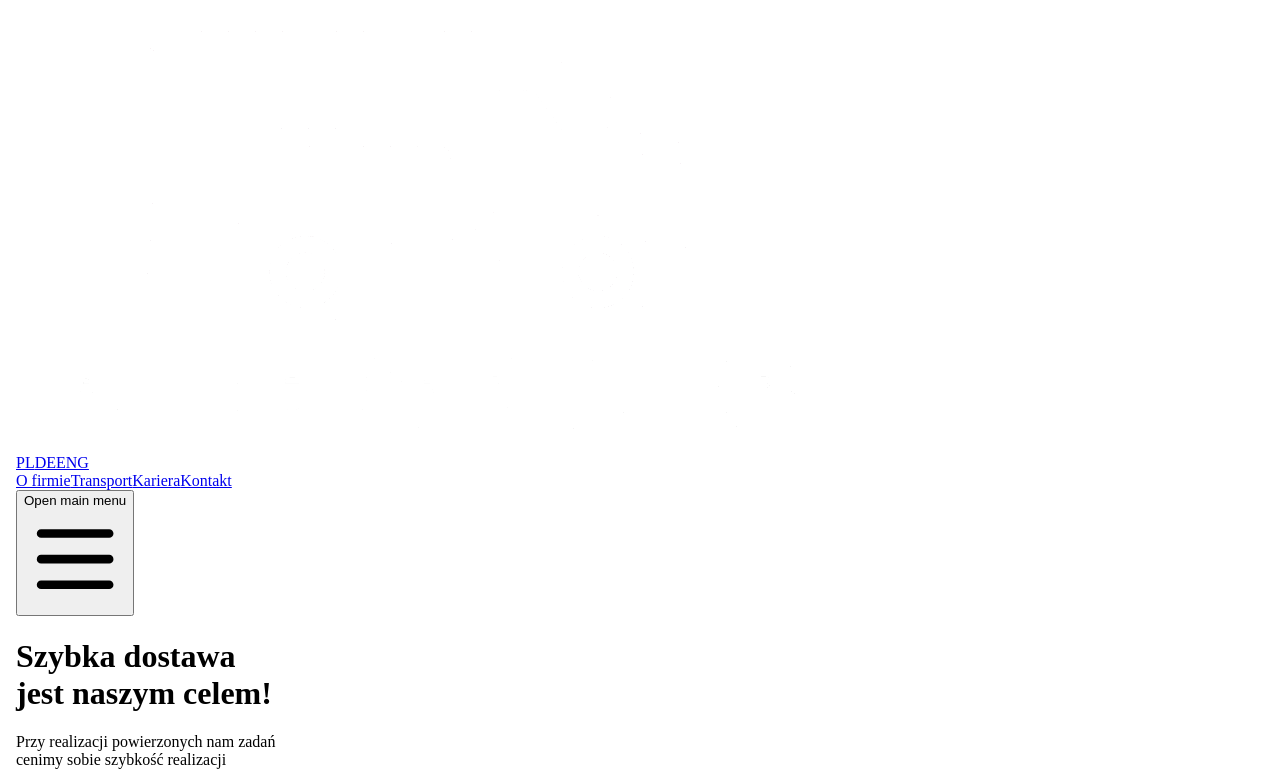
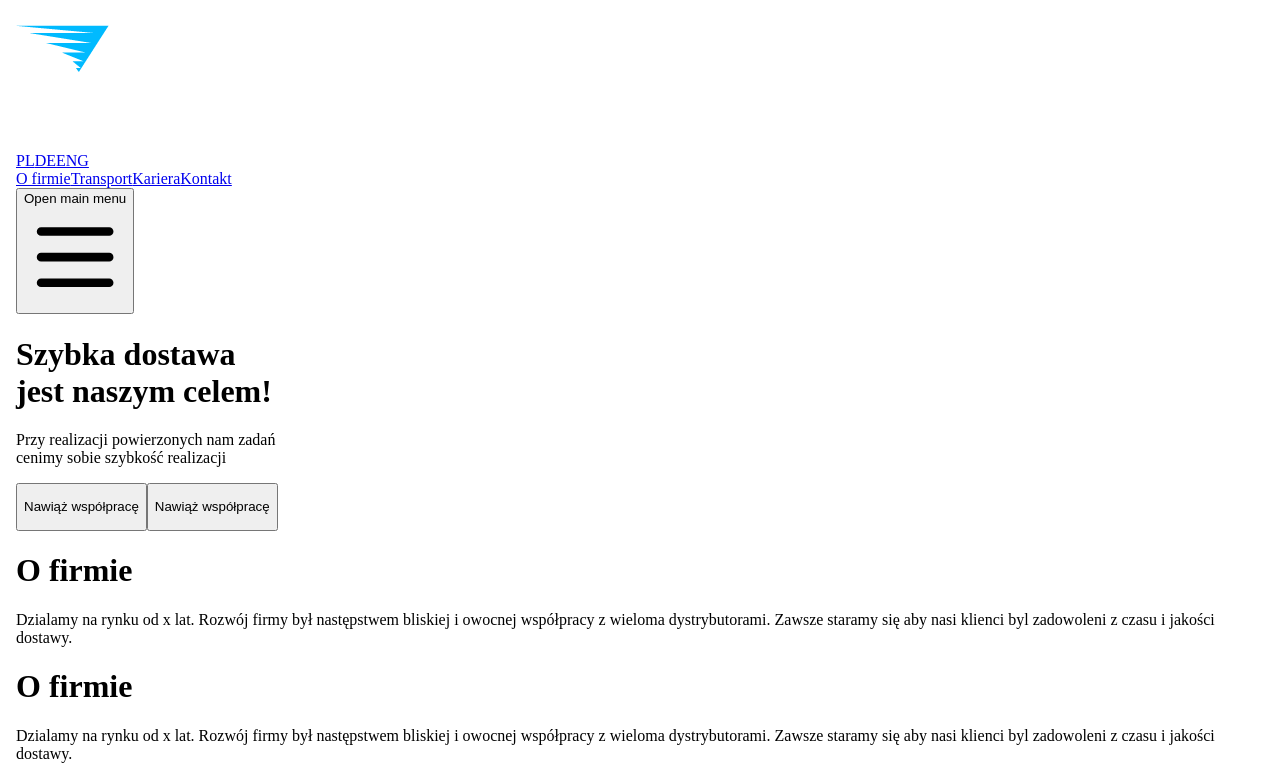
Before and after one commit to dewolaj881/autopartner, a Next.js app: page / in a window 1280 px wide. Shown: the top 783 px of the page. Built offline with nearby package versions, Linux system fonts and the light colour scheme.

Commit message:
feat: new autopartner logo

```diff
--- a/components/Nav.js
+++ b/components/Nav.js
@@ -15,7 +15,7 @@ function Nav() {
               <div className="flex-shrink-0 flex items-center text-white">
                 <img
                   className="h-16 w-36"
-                  src="../img/logo.PNG"
+                  src="../img/logos.PNG"
                   alt="Workflow"
                 />
               </div>
```
Also changed, not shown: public/img/logo.PNG (deleted), public/img/logos.png (added).
